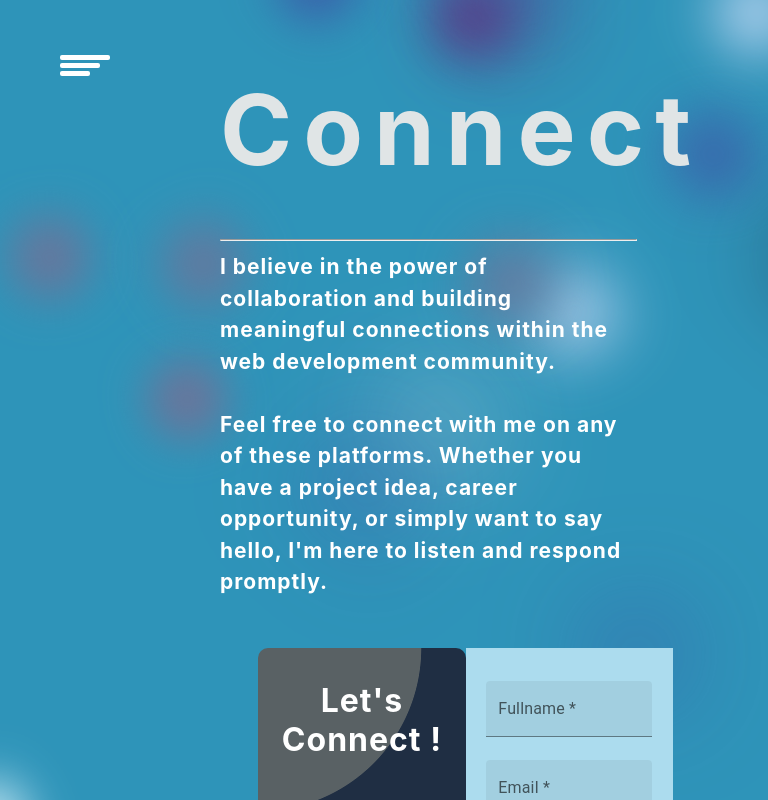
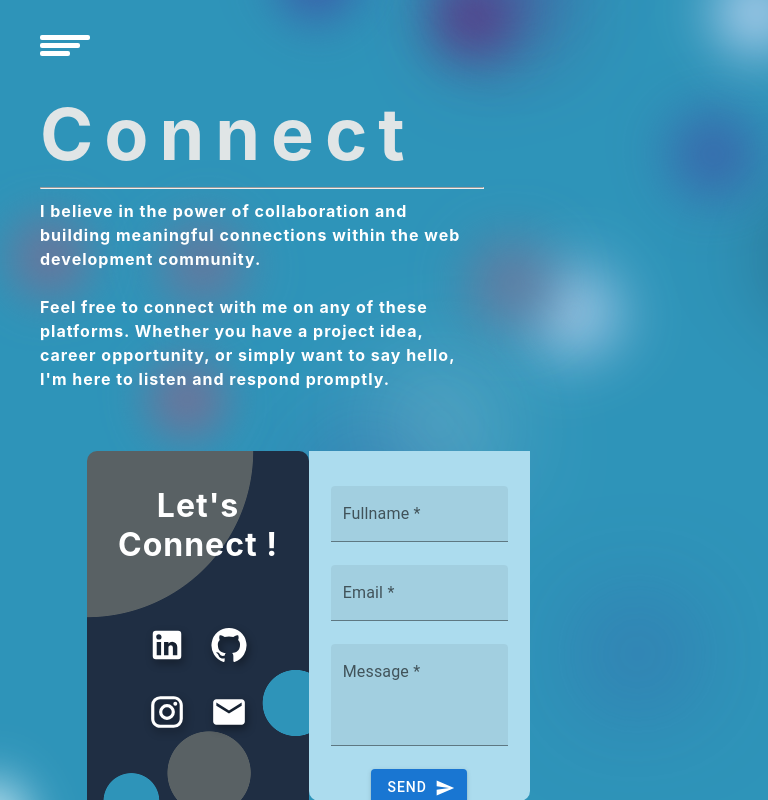
Before and after one commit to MiroslavGit/portfolio, a React (Vite) app in the folder Client/: page /connect in a window 768 px wide. Built offline with nearby package versions, Linux system fonts and the light colour scheme; a web font is replaced by a local one.

Commit message:
starting responsive design

```diff
--- a/Client/src/App.css
+++ b/Client/src/App.css
@@ -2,8 +2,6 @@
 
 html,
 body {
-  height: 100%;
-  margin: 0;
   font-family: 'Inter', sans-serif;
 }
 
@@ -49,3 +47,105 @@ body {
   transition-timing-function: cubic-bezier(1, 3, 0, 1);
   color: #1C658C
 }
+
+/* Media query for whole app */
+@media only screen and ((min-width: 0px) and (max-width: 768px)) {
+  .btn_container {
+    top: 0 !important;
+    position: relative !important;
+    left: 105px !important;
+  }
+
+  .childPage {
+    width: 96%;
+    padding: 90px 0 0 40px;
+  }
+
+  .childPage>div {
+    margin-bottom: 20px !important;
+  }
+
+  .childPage .popis {
+    font-size: medium;
+    padding-right: 10px;
+  }
+
+  .childPage .gradient-ring {
+    display: none;
+  }
+
+  .childPage .pismeno {
+    font-size: 2rem;
+  }
+
+  .childPage .pismeno.vacsiePismeno {
+    font-size: 3.5rem;
+  }
+}
+
+@media only screen and ((min-width: 768px) and (max-width: 1024px)) {
+  .btn_container {
+    top: 0 !important;
+    position: relative !important;
+    left: 105px !important;
+  }
+
+  .childPage {
+    width: 96%;
+    padding: 90px 0 0 40px;
+  }
+
+  .childPage>div {
+    margin-bottom: 10px !important;
+  }
+
+  .childPage .popis {
+    font-size: medium;
+    padding-right: 10px;
+  }
+
+  .childPage .gradient-ring {
+    display: none;
+  }
+
+  .childPage .pismeno {
+    font-size: 4.5rem;
+  }
+
+  .childPage .pismeno.vacsiePismeno {
+    font-size: 5.5rem;
+  }
+}
+
+@media only screen and ((min-width: 1024px) and (max-width: 1536px)) {
+  .btn_container {
+    top: 0 !important;
+    position: relative !important;
+    left: 105px !important;
+  }
+
+  .childPage {
+    width: 96%;
+    padding-left: 160px;
+  }
+
+  .childPage .popis {
+    font-size: medium;
+    padding-right: 10px;
+    margin-top: 0px;
+  }
+
+  .childPage .gradient-ring {
+    top: 90px;
+    left: 1100px !important;
+  }
+
+  .childPage .pismeno {
+    font-size: 5.5rem;
+  }
+
+  .childPage .pismeno.vacsiePismeno {
+    font-size: 6.5rem;
+  }
+
+}
--- a/Client/src/components/RouterComponent.scss
+++ b/Client/src/components/RouterComponent.scss
@@ -7,12 +7,6 @@
   height: 100%;
   position: absolute;
   overflow: hidden;
-}
-
-.background {
-  height: 100%;
-  position: absolute;
-  width: 100%;
 }
 
 /* Moving balls in background */
--- a/Client/src/constants/_variables.scss
+++ b/Client/src/constants/_variables.scss
@@ -30,6 +30,8 @@ $breakpoint-sm: 576px;
 // Medium devices (tablets, 768px and up)
 $breakpoint-md: 768px;
 // Large devices (desktops, 992px and up)
-$breakpoint-lg: 992px;
+$breakpoint-lg: 1024px;
 // Extra large devices (large desktops, 1200px and up)
-$breakpoint-xl: 1200px;
+$breakpoint-xl: 1280px;
+// 2xl devices (large desktops, 1200px and up, my notebook) -> up devices 24' monitors or higher
+$breakpoint-xl: 1536px;
--- a/Client/src/pages/Connect.tsx
+++ b/Client/src/pages/Connect.tsx
@@ -17,7 +17,7 @@ import DialogContentText from '@mui/material/DialogContentText';
 import DialogActions from '@mui/material/DialogActions';
 import DialogTitle from '@mui/material/DialogTitle';
 
-import * as actions from '../actions/actions';
+import * as utils from '../utils/mailUtils';
 
 import "./Connect.scss";
 
@@ -81,7 +81,7 @@ function Cotact() {
 
     if (validIpnuts) {
       setIsLoading(true);
-      let res = await actions.sendEmail(emailContent);
+      let res = await utils.sendEmail(emailContent);
       setIsLoading(false);
       setResMessage(res.message)
       setIsDialogOpen(true);
```
Also changed, not shown: Client/src/utils/mailUtils.tsx (renamed from Client/src/actions/actions.tsx).
